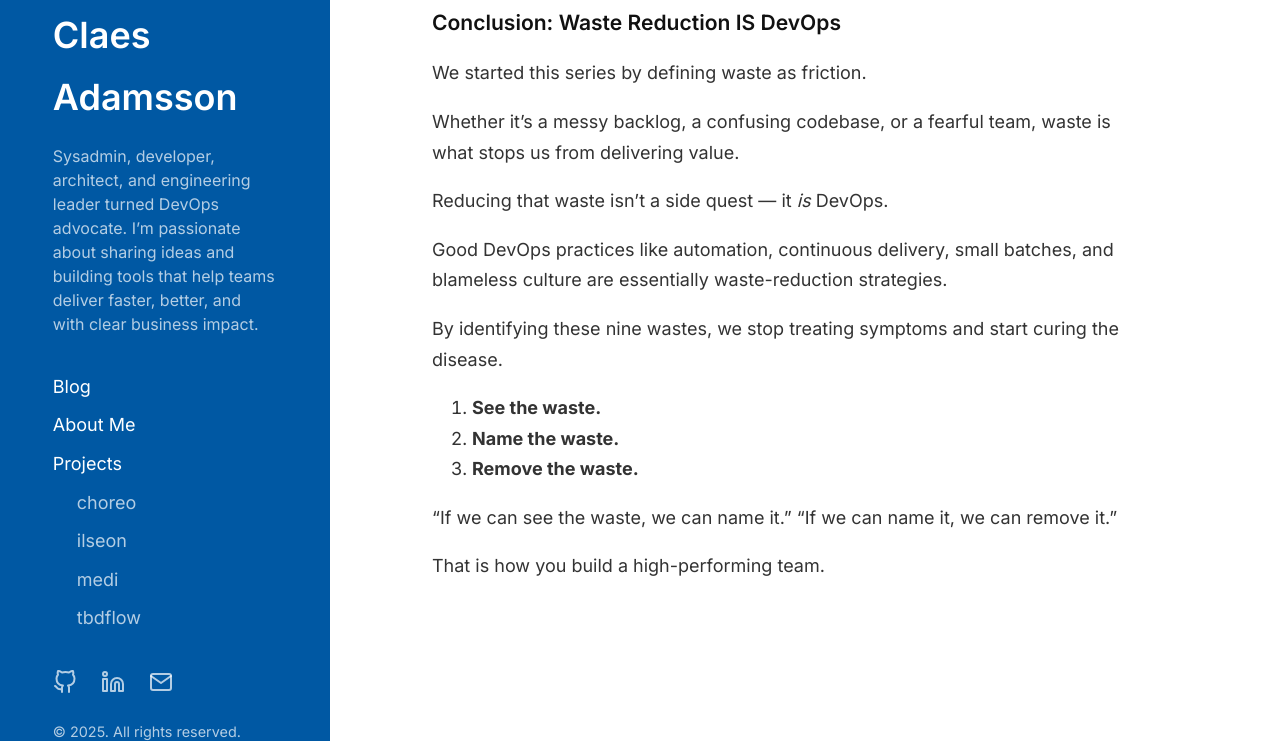
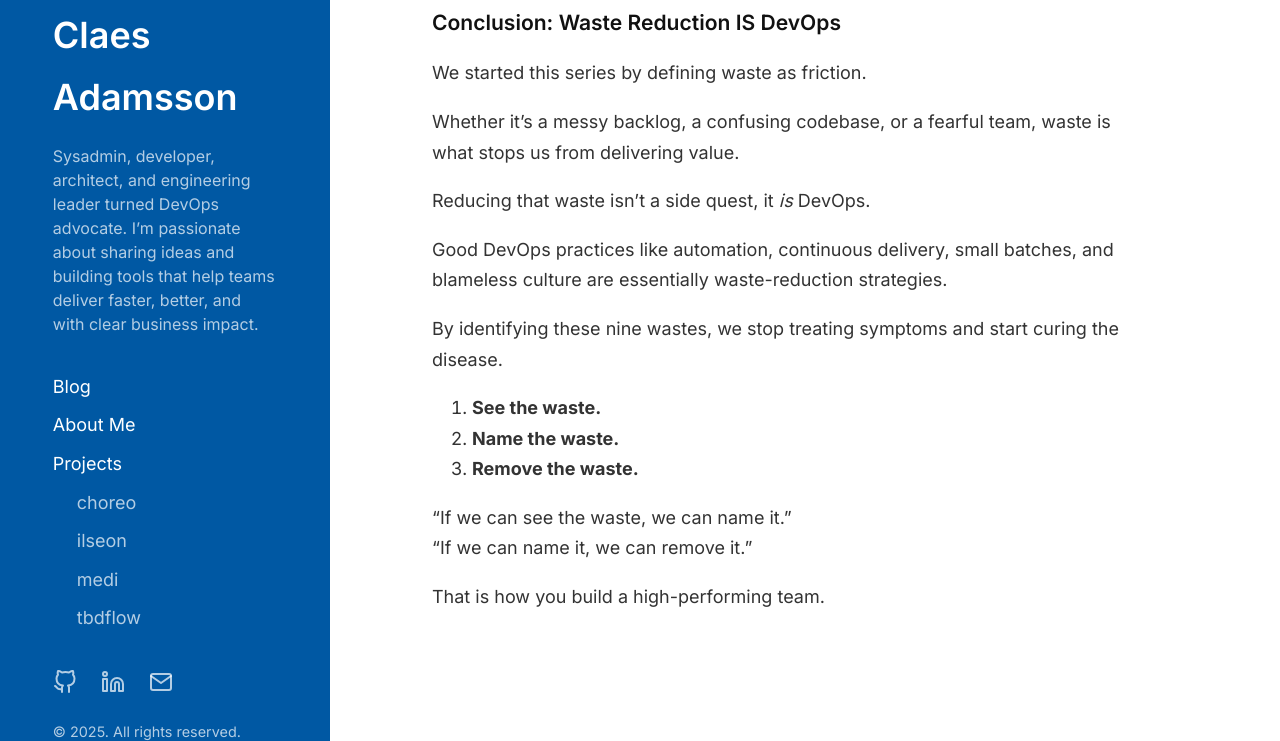
Before and after one commit to cladam/cladam.github.io, a Jekyll site: the page built from _posts/2025-11-25-psycological-safety.md, in a window 1280 px wide and 900 px high, scrolled down 1937 px, cut to the strip 159-900 px from the top of the window. Built offline with Jekyll 4.4.1, drawn with Linux system fonts in a browser that asks for light colours; comment, search, counter and statistics services are not loaded.

Commit message:
fix: update formatting and text, again

```diff
--- a/_posts/2025-11-25-psycological-safety.md
+++ b/_posts/2025-11-25-psycological-safety.md
@@ -57,7 +57,7 @@
 
 Whether it’s a messy backlog, a confusing codebase, or a fearful team, waste is what stops us from delivering value.
 
-Reducing that waste isn’t a side quest — it _is_ DevOps.
+Reducing that waste isn’t a side quest, it _is_ DevOps.
 
 Good DevOps practices like automation, continuous delivery, small batches, and blameless culture are essentially waste-reduction strategies.
 
```
